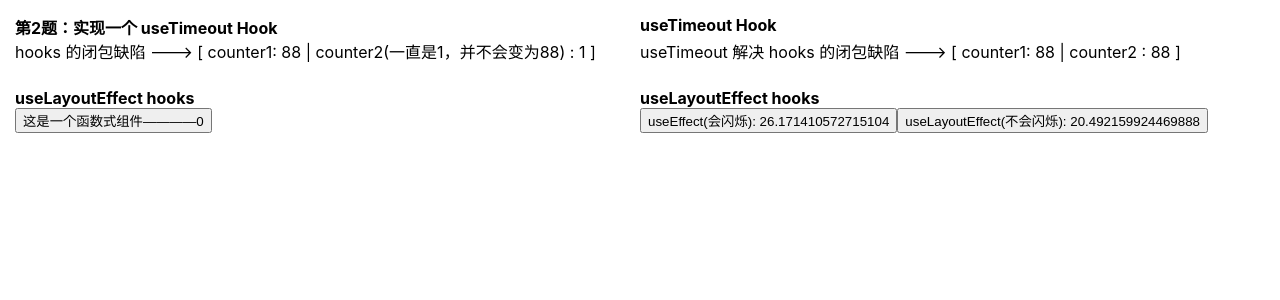
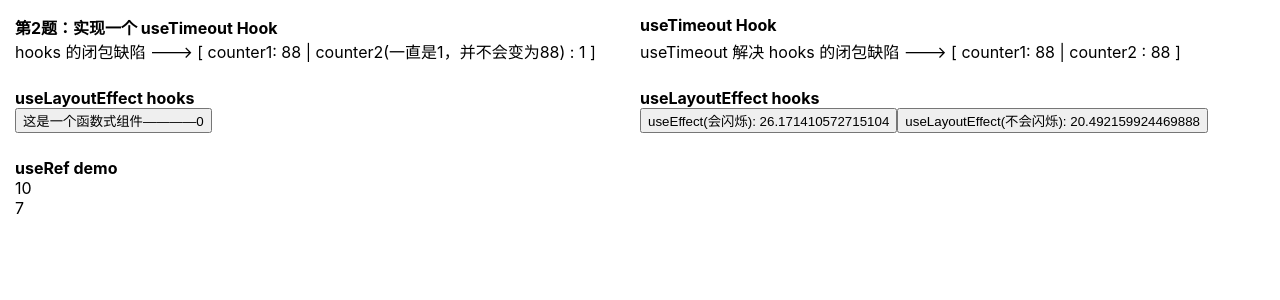
Before and after one commit to zonglinlee/react-demo-test, a React (Create React App) app: page / in a window 1280 px wide. Shown: the top 300 px of the page. Built offline with nearby package versions, Linux system fonts and the light colour scheme.

Commit message:
useRef hooks: address never changed

```diff
--- a/src/App.tsx
+++ b/src/App.tsx
@@ -4,6 +4,7 @@ import SetTimeoutProblem from "./demo/setTimoutProblem/SetTimeoutProblem";
 import NoneSetTimeoutProblem from "./demo/setTimoutProblem/NoneSetTimeoutProblem";
 import LayoutEffectTest1 from "./demo/useLayoutEffectDemo/LayoutEffectTest1";
 import {LayoutEffectTest2, LayoutEffectTest3} from "./demo/useLayoutEffectDemo/LayoutEffectTest2";
+import {RefDemo1, RefDemo2} from "./demo/useRefDemo/RefDemo1";
 
 function App() {
     return (
@@ -11,10 +12,14 @@ function App() {
             <div style={{display: "flex", flexWrap: "wrap"}}>
                 <ContentWrapper title="第2题：实现一个 useTimeout Hook"><SetTimeoutProblem/></ContentWrapper>
                 <ContentWrapper title="useTimeout Hook"><NoneSetTimeoutProblem/></ContentWrapper>
-                <ContentWrapper title="useLayoutEffect hooks"><LayoutEffectTest1></LayoutEffectTest1></ContentWrapper>
+                <ContentWrapper title="useLayoutEffect hooks"><LayoutEffectTest1/></ContentWrapper>
                 <ContentWrapper title="useLayoutEffect hooks">
-                    <LayoutEffectTest2></LayoutEffectTest2>
-                    <LayoutEffectTest3></LayoutEffectTest3>
+                    <LayoutEffectTest2/>
+                    <LayoutEffectTest3/>
+                </ContentWrapper>
+                <ContentWrapper title="useRef demo">
+                    <RefDemo1/>
+                    <RefDemo2/>
                 </ContentWrapper>
             </div>
         </div>
--- /dev/null
+++ b/src/demo/useRefDemo/RefDemo1.tsx
@@ -0,0 +1,42 @@
+import {useEffect, useRef, useState} from "react";
+
+export const RefDemo1 = () => {
+    const [count, setCount] = useState(0)
+    let timer: string | number | NodeJS.Timer | undefined;
+    useEffect(() => {
+        timer = setInterval(() => {
+            setCount(count => count + 1)
+        }, 500)
+    }, [])
+    useEffect(() => {
+        if (count > 6) {
+            clearTimeout(timer)
+        }
+    }, [count])
+    return (
+        <div style={{cursor: 'pointer'}}>
+            {count}
+        </div>
+    )
+}
+
+export const RefDemo2 = () => {
+    const [count, setCount] = useState(0)
+    let timerRef = useRef({})
+    useEffect(() => {
+        timerRef.current = setInterval(() => {
+            setCount(count => count + 1)
+        }, 500)
+    }, [])
+    useEffect(() => {
+        if (count > 6) {
+            // @ts-ignore
+            clearTimeout(timerRef.current)
+        }
+    }, [count])
+    return (
+        <div style={{cursor: 'pointer'}}>
+            {count}
+        </div>
+    )
+}
```
